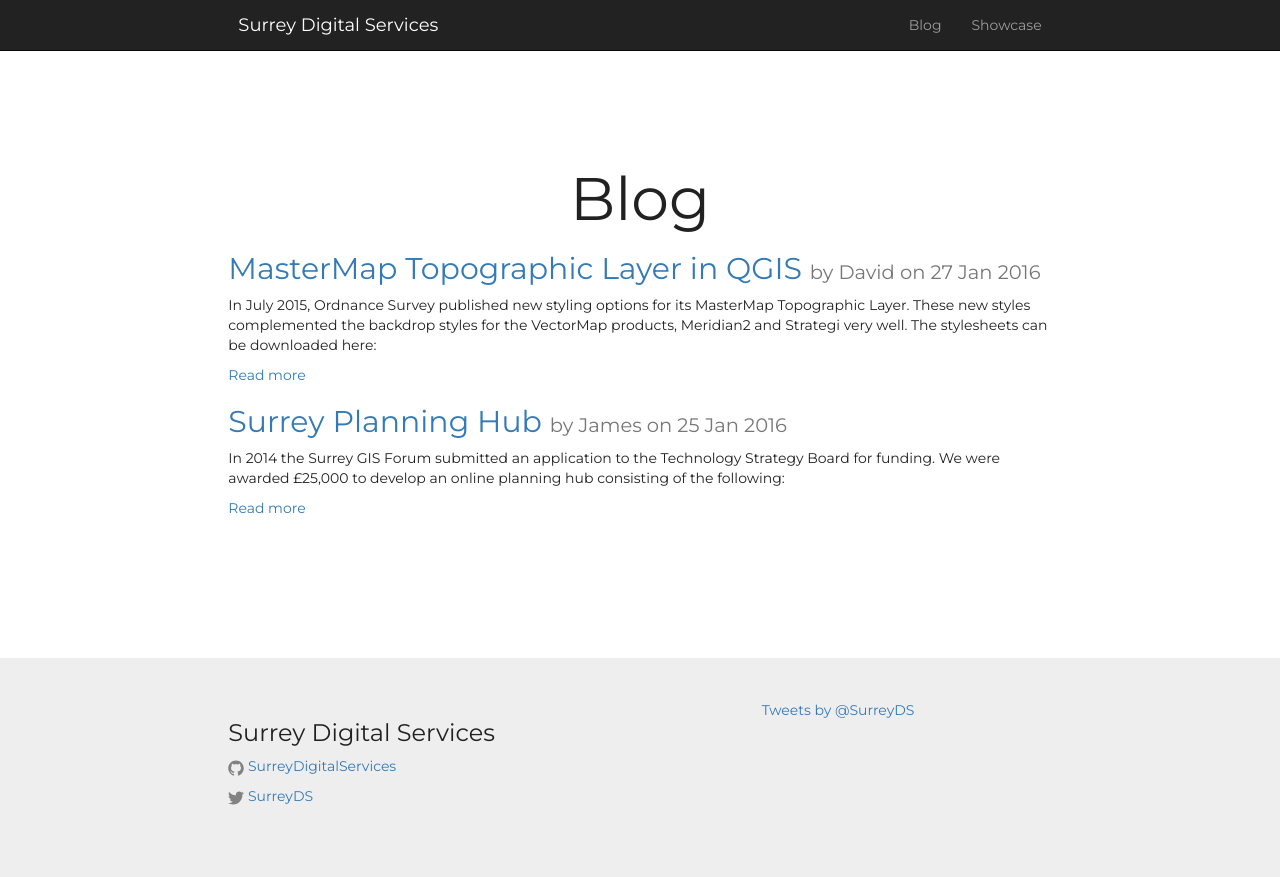
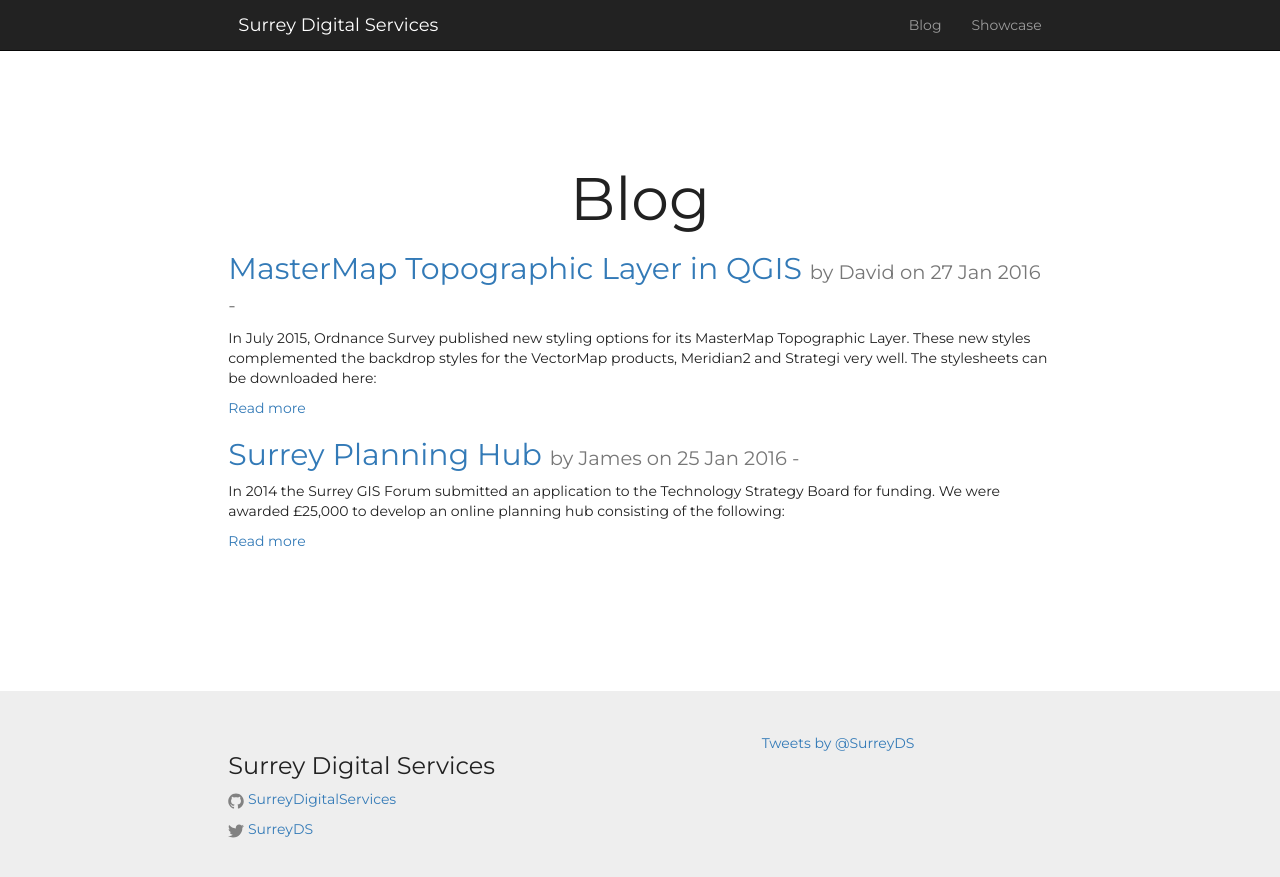
Before and after one commit to surreydigitalservices/surreydigitalservices.github.io, a Jekyll site: the page built from index.html, in a window 1280 px wide and 900 px high, scrolled down 1318 px. Shown: the top 877 px of the window. Built offline with Jekyll 4.4.1, drawn with Linux system fonts in a browser that asks for light colours; nearby versions of some CDN libraries; comment, search, counter and statistics services are not loaded.

Commit message:
Add count separator

```diff
--- a/index.html
+++ b/index.html
@@ -58,7 +58,7 @@
                         <div>
                             <h2>
                                 <a href="{{ post.url | prepend: site.baseurl }}">{{ post.title }}</a>
-                                <span class="small post-meta">by {{ post.author }} on {{ post.date | date: "%-d %b %Y" }} <span class="disqus-comment-count" data-disqus-identifier="{{ post.url }}"></span></span>
+                                <span class="small post-meta">by {{ post.author }} on {{ post.date | date: "%-d %b %Y" }} - <span class="disqus-comment-count" data-disqus-identifier="{{ post.url }}"></span></span>
                             </h2>
                             {{ post.excerpt }}
                             <a href="{{ post.url | prepend: site.baseurl }}">Read more</a>
```
